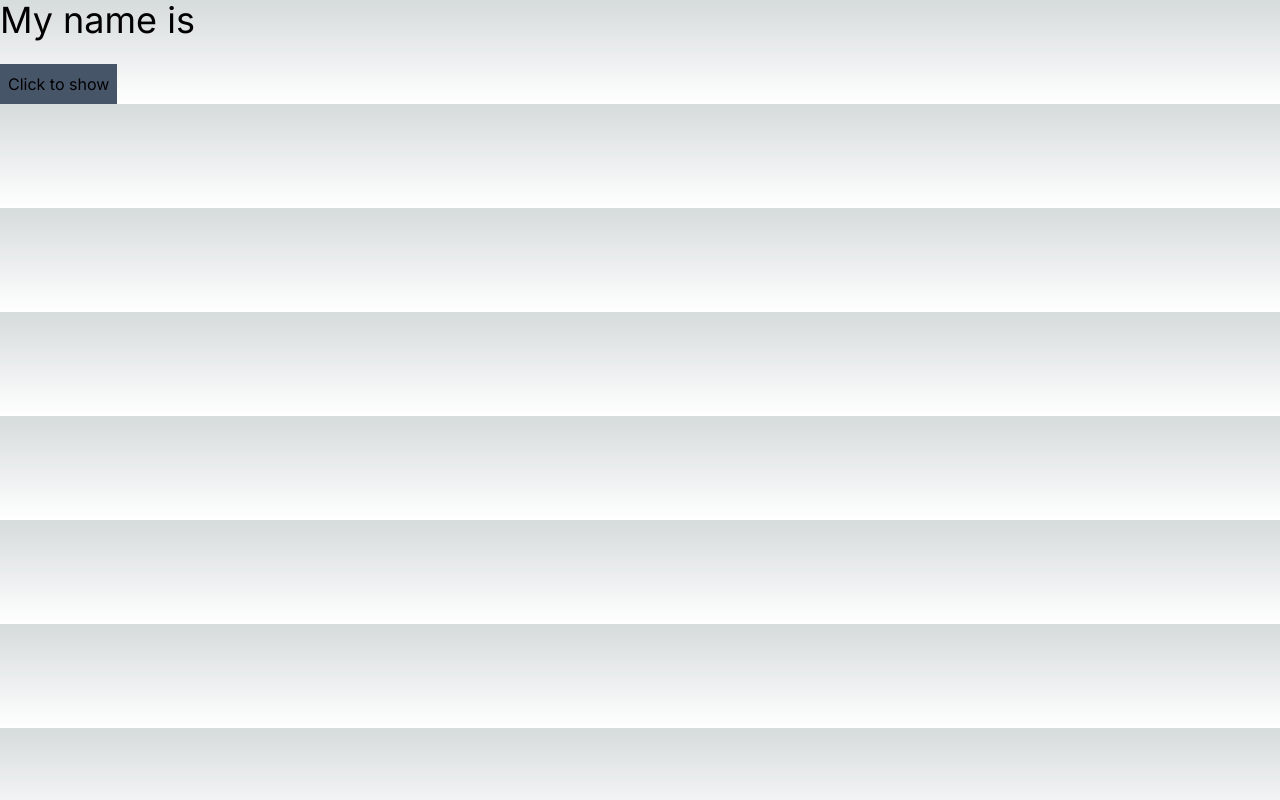
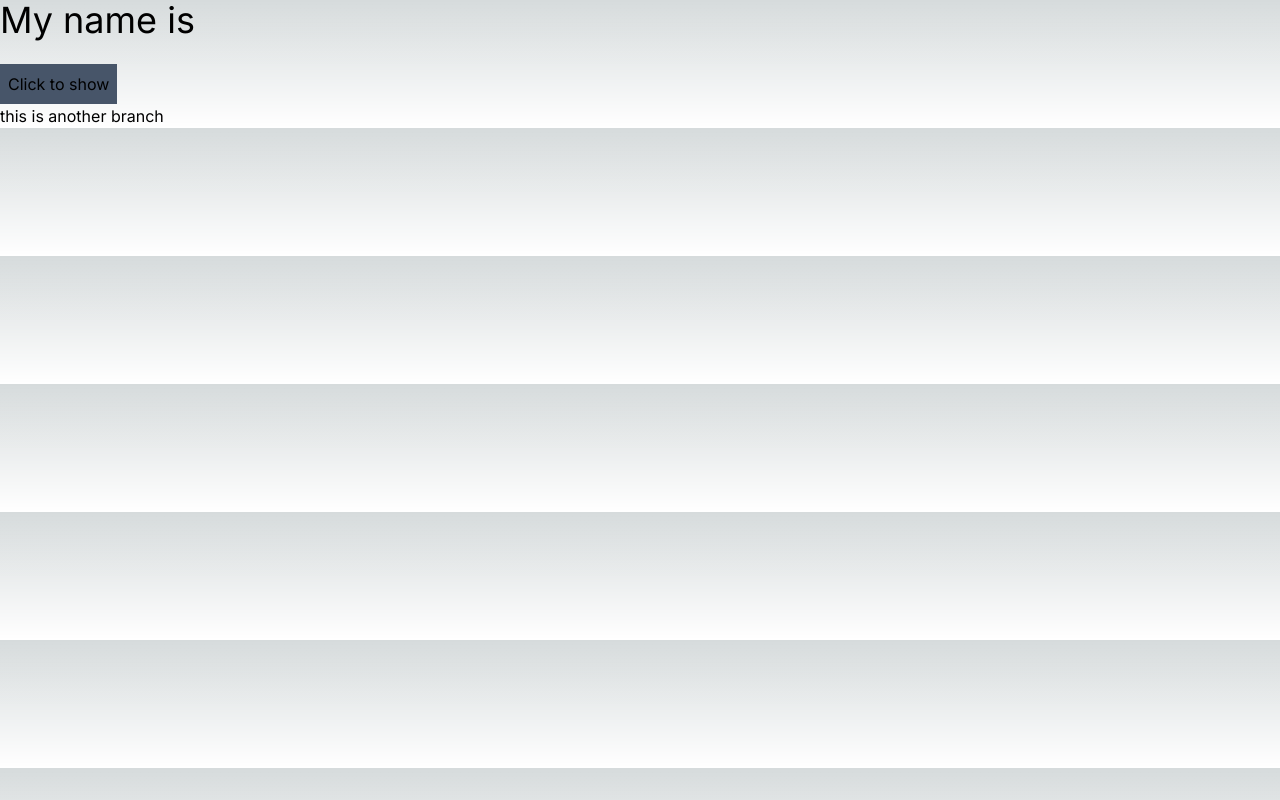
Before and after one commit to devdashk66/practice, a Next.js app: page / in a window 1280 px wide. Built offline with nearby package versions, Linux system fonts and the light colour scheme.

Commit message:
another branch created

```diff
--- a/app/page.js
+++ b/app/page.js
@@ -8,11 +8,17 @@ export default function Home() {
     setName(!name);
   };
   return (
+    <>
       <main>
         <p className="text-4xl">My name is {name && "Dev"}</p>
         <button className="px-2 py-2 bg-slate-600 mt-6" onClick={showName}>
           {!name ? "Click to show" : "Click to hide"}
         </button>
       </main>
+
+      <main>
+        <p>this is another branch</p>
+      </main>
+    </>
   );
 }
```
Lines whose indentation alone changed are shown as unchanged.
